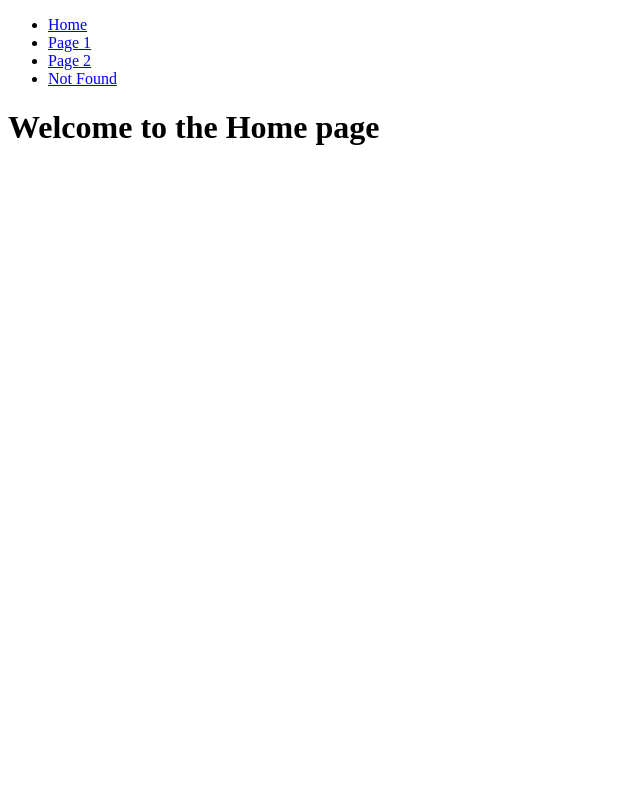
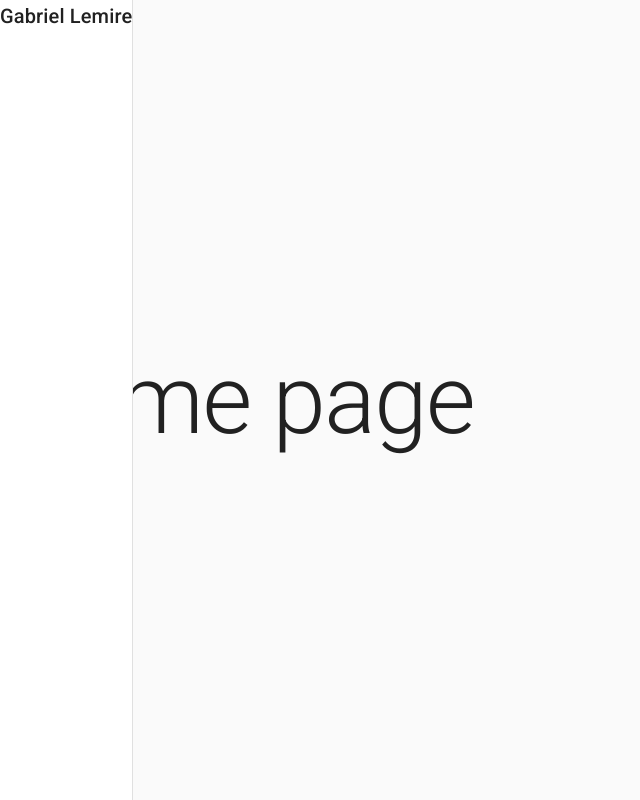
Before and after one commit to gretro/auto-receipt, a React (Create React App) app in the folder client/: page / in a window 1280 px wide. Before the commit this address had no page. Shown: the whole page, without its empty margins (0-640 px from the left). Built offline with nearby package versions, Linux system fonts and the light colour scheme.

Commit message:
Temporary stage for new client

```diff
--- a/client/package.json
+++ b/client/package.json
@@ -3,6 +3,9 @@
   "version": "0.1.0",
   "private": true,
   "dependencies": {
+    "@material-ui/core": "^4.11.0",
+    "@material-ui/icons": "^4.9.1",
+    "@material-ui/system": "^4.9.14",
     "@testing-library/jest-dom": "^4.2.4",
     "@testing-library/react": "^9.3.2",
     "@testing-library/user-event": "^7.1.2",
--- a/client/public/index.html
+++ b/client/public/index.html
@@ -5,7 +5,8 @@
     <link rel="icon" href="%PUBLIC_URL%/favicon.ico" />
     <meta name="viewport" content="width=device-width, initial-scale=1" />
     <meta name="theme-color" content="#000000" />
-    <meta name="description" content="Web site created using create-react-app" />
+    <meta name="description" content="Auto Receipt" />
+    <link rel="stylesheet" href="https://fonts.googleapis.com/css?family=Roboto:300,400,500,700&display=swap" />
     <link rel="apple-touch-icon" href="%PUBLIC_URL%/logo192.png" />
     <link rel="manifest" href="%PUBLIC_URL%/manifest.json" />
     <title>Auto Receipt</title>
--- a/client/src/App.tsx
+++ b/client/src/App.tsx
@@ -1,29 +1,33 @@
+import { Box, CssBaseline } from '@material-ui/core';
+import { createMuiTheme, makeStyles, ThemeProvider } from '@material-ui/core/styles';
 import React from 'react';
-import { BrowserRouter as Router, Switch, Route, Link } from 'react-router-dom';
-import { Page2 } from './page2/pag2.page';
-import { Page1 } from './page1/page1.page';
+import { BrowserRouter as Router, Route, Switch } from 'react-router-dom';
 import { HomePage } from './home/home.page';
 import { NotFoundPage } from './not-found/not-found.page';
+import { Page1 } from './page1/page1.page';
+import { Page2 } from './page2/pag2.page';
+import { AppSidebar } from './shell/app-side-bar/app-side-bar.component';
+
+const theme = createMuiTheme();
+
+const useStyles = makeStyles(() => ({
+  appContainer: {
+    height: '100vh',
+    width: '100vw',
+    display: 'grid',
+  },
+}));
 
 export const App: React.FC = () => {
+  const styles = useStyles();
+
   return (
-    <>
+    <Box className={styles.appContainer}>
+      <CssBaseline />
+      <ThemeProvider theme={theme}>
         <Router>
           <nav>
-          <ul>
-            <li>
-              <Link to="/">Home</Link>
-            </li>
-            <li>
-              <Link to="/page1">Page 1</Link>
-            </li>
-            <li>
-              <Link to="/page2">Page 2</Link>
-            </li>
-            <li>
-              <Link to="/patate">Not Found</Link>
-            </li>
-          </ul>
+            <AppSidebar />
           </nav>
 
           <Switch>
@@ -44,8 +48,7 @@ export const App: React.FC = () => {
             </Route>
           </Switch>
         </Router>
-    </>
+      </ThemeProvider>
+    </Box>
   );
 };
-
-export default App;
--- a/client/src/home/home.page.tsx
+++ b/client/src/home/home.page.tsx
@@ -1,9 +1,10 @@
+import { Typography } from '@material-ui/core';
 import React from 'react';
 
 export const HomePage: React.FC = () => {
   return (
     <>
-      <h1>Welcome to the Home page</h1>
+      <Typography variant="h1">Home page</Typography>
     </>
   );
 };
--- a/client/src/index.tsx
+++ b/client/src/index.tsx
@@ -1,6 +1,6 @@
 import React from 'react';
 import ReactDOM from 'react-dom';
-import App from './App';
+import { App } from './App';
 
 ReactDOM.render(
   <React.StrictMode>
--- /dev/null
+++ b/client/src/shell/app-side-bar/app-side-bar.component.tsx
@@ -0,0 +1,18 @@
+import { Drawer, makeStyles, Typography } from '@material-ui/core';
+import React from 'react';
+
+const useStyles = makeStyles(() => ({
+  drawer: {
+    width: '100%',
+  },
+}));
+
+export const AppSidebar: React.FC = () => {
+  const styles = useStyles();
+
+  return (
+    <Drawer variant="permanent" container={window.document.body} className={styles.drawer}>
+      <Typography variant="h6">Gabriel Lemire</Typography>
+    </Drawer>
+  );
+};
```
Also changed, not shown: client/src/shell/app-header/app-header.component.tsx (added, +15 -0 lines), client/src/shell/app-link/app-link.component.tsx (added, +13 -0 lines), 2 other files (tests, documents, lock files or other folders). Lines whose indentation alone changed are shown as unchanged.
